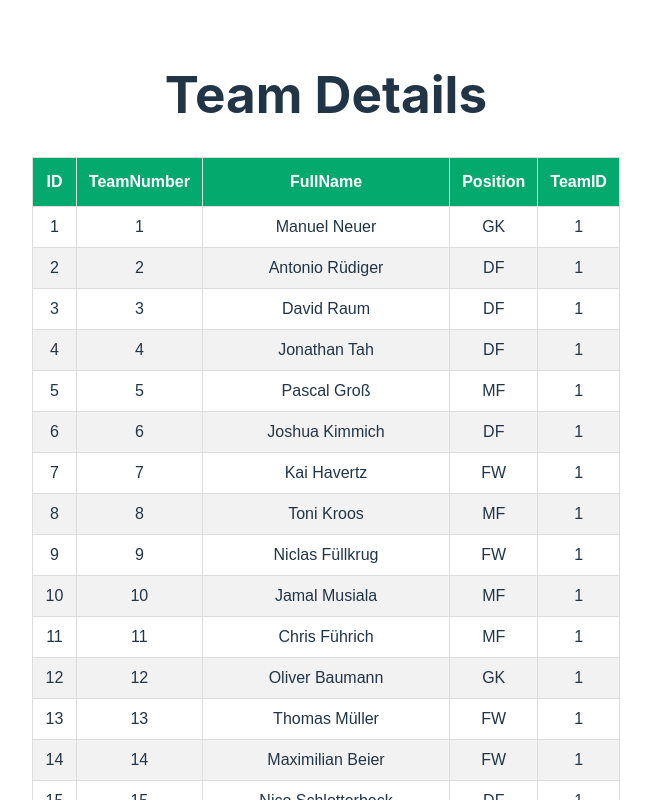
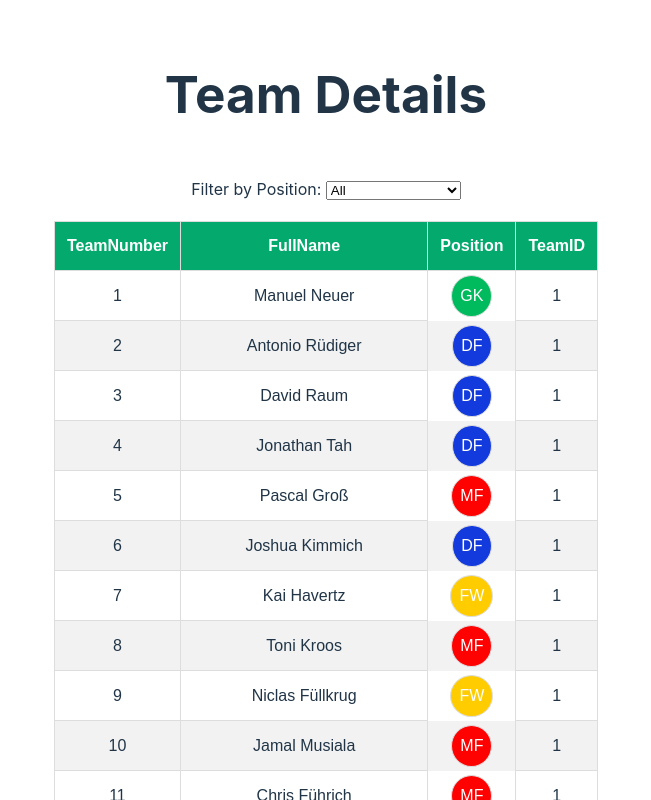
Before and after one commit to ZdravkaGoranova/Sirma-Solutions-Final-Exam, a React (Vite) app: page /teamDetails in a window 1280 px wide. Shown: the top 800 px of the page, without its empty margins (314-965 px from the left). Built offline with nearby package versions, Linux system fonts and the light colour scheme.

Commit message:
Adding  table players, loader and  filter by position into page

```diff
--- a/src/components/TeamDetails.css
+++ b/src/components/TeamDetails.css
@@ -1,3 +1,5 @@
+
+/* table  */
 #players {
   font-family: Arial, Helvetica, sans-serif;
   border-collapse: collapse;
@@ -28,3 +30,63 @@
 #players th:hover {
   background-color: #048455;
 }
+
+/* search by position */
+.positionFilter {
+  padding: 20px;
+}
+
+/* li  position  */
+.position {
+
+  border: none;
+  color: white;
+  padding: 20px;
+  text-align: center;
+  text-decoration: none;
+  display: inline-block;
+  font-size: 16px;
+  margin: 4px 2px;
+  cursor: pointer;
+  border-radius: 50%;
+  border: 1px solid #ddd;
+}
+.position.gk {
+  background-color: #00bb5d;
+
+}
+
+.position.df {
+  background-color: #133adc;
+}
+
+.position.mf {
+  background-color: #fe0101;
+}
+
+.position.fw {
+  background-color: #ffcc00;
+}
+
+/* loader  */
+.loader {
+  border: 16px solid #f3f3f3;
+  border-radius: 50%;
+  border-top: 16px solid #04aa6d;
+  border-bottom: 16px solid #04aa6d;
+  width: 120px;
+  height: 120px;
+  -webkit-animation: spin 2s linear infinite;
+  animation: spin 2s linear infinite;
+  margin: 0 auto;
+}
+
+@-webkit-keyframes spin {
+  0% { -webkit-transform: rotate(0deg); }
+  100% { -webkit-transform: rotate(360deg); }
+}
+
+@keyframes spin {
+  0% { transform: rotate(0deg); }
+  100% { transform: rotate(360deg); }
+}
--- a/src/components/TeamDetails.jsx
+++ b/src/components/TeamDetails.jsx
@@ -1,29 +1,61 @@
 // import React, { useEffect, useState } from 'react';
 import { useEffect, useState } from 'react';
 import { loadCSV } from '../utils/csvUtils.js';
-
 import './TeamDetails.css';
-
 
 export default function TeamDetails() {
   const [players, setPlayers] = useState([]);
+  const [selectedPosition, setSelectedPosition] = useState('All');
 
   useEffect(() => {
     async function fetchData() {
       const data = await loadCSV('/players.csv');
       setPlayers(data);
+      console.log(data);
     }
 
     fetchData();
   }, []);
 
+  const handlePositionChange = (event) => {
+    debugger;
+    setSelectedPosition(event.target.value);
+  };
+
+  const filteredPlayers = players.filter((player) =>
+    selectedPosition === 'All' ? true : player.Position === selectedPosition,
+  );
+
   return (
     <>
       <h1>Team Details</h1>
+
+      {players.length <= 0 ? (
+        <div>
+          <h4>Loading data</h4>
+          <div className="loader"></div>
+        </div>
+      ) : (
+        <div>
+          <div className="positionFilter">
+            <label htmlFor="positionFilter">Filter by Position: </label>
+            <select
+              id="positionFilter"
+              value={selectedPosition}
+              onChange={handlePositionChange}
+            >
+              <option value="All">All</option>
+              <option value="GK">Goalkeeper (GK)</option>
+              <option value="DF">DEFENDER (DF)</option>
+              <option value="MF">MIDFIELDER (MF)</option>
+              <option value="FW">FORWARD (FW)</option>
+            </select>
+          </div>
+
           <table id="players">
             <thead>
               <tr>
-            <th>ID</th>
+                {/* <th>ID</th> */}
                 <th>TeamNumber</th>
                 <th>FullName</th>
                 <th>Position</th>
@@ -31,17 +63,21 @@ export default function TeamDetails() {
               </tr>
             </thead>
             <tbody>
-          {players.map((player, index) => (
+              {filteredPlayers.map((player, index) => (
                 <tr key={index}>
-              <td>{player.ID}</td>
+                  {/* <td>{player.ID}</td> */}
                   <td>{player.TeamNumber}</td>
                   <td>{player.FullName}</td>
-              <td>{player.Position}</td>
+                  <td className={`position ${player.Position.toLowerCase()}`}>
+                    {player.Position}
+                  </td>
                   <td>{player.TeamID}</td>
                 </tr>
               ))}
             </tbody>
           </table>
+        </div>
+      )}
     </>
   );
 }
```
Lines whose indentation alone changed are shown as unchanged.
